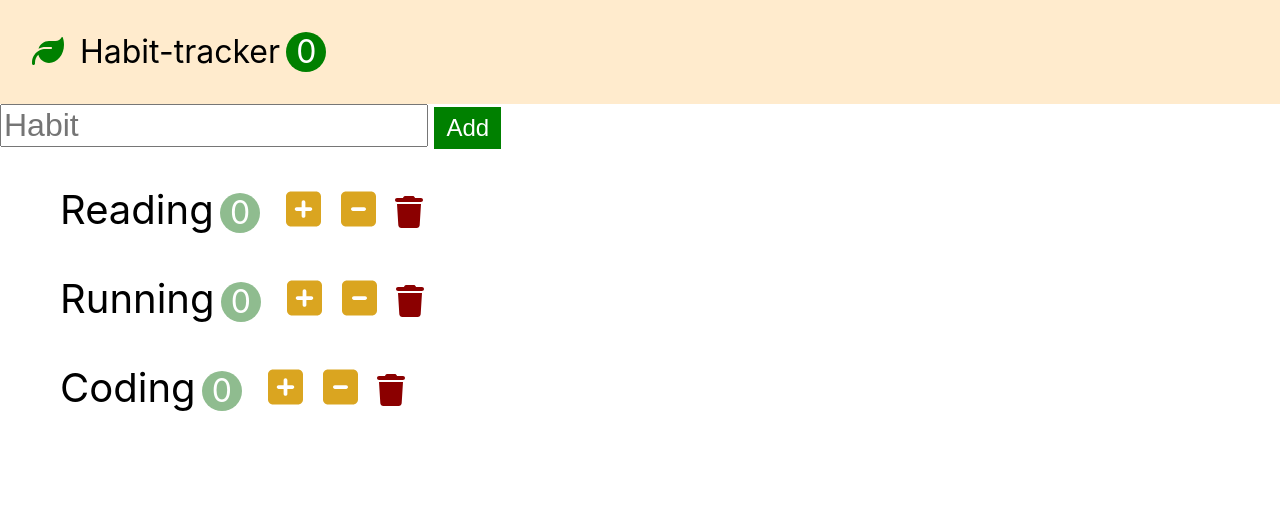
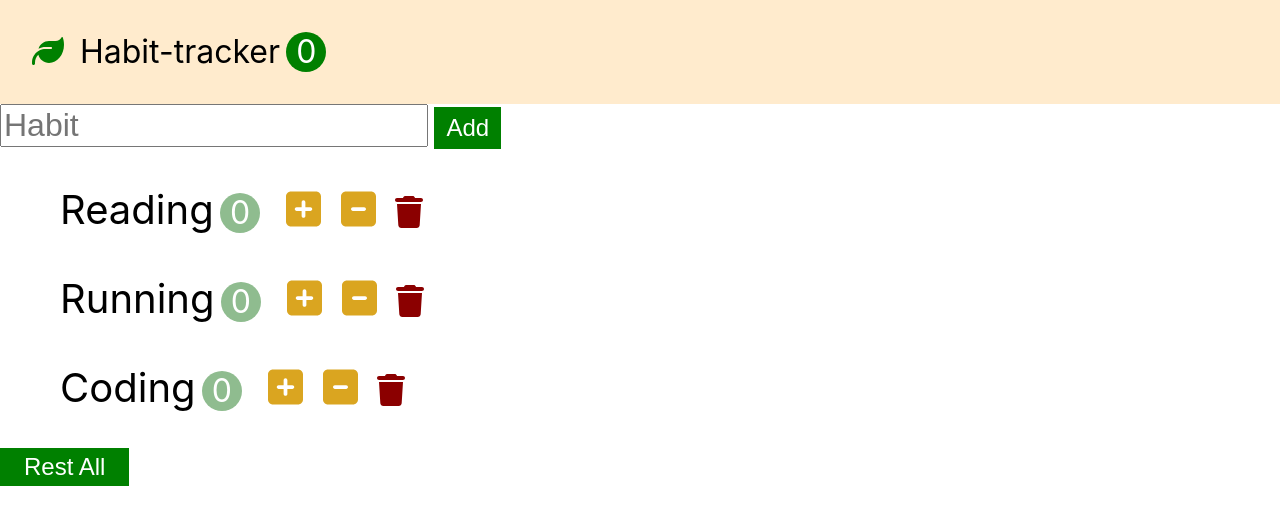
Before and after one commit to jinnkimm7/habit-tracker, a React (Create React App) app: page / in a window 1280 px wide. Shown: the top 524 px of the page. Built offline with nearby package versions, Linux system fonts and the light colour scheme.

Commit message:
React: Reset

```diff
--- a/src/App.css
+++ b/src/App.css
@@ -83,3 +83,10 @@ button {
   color: darkred;
   font-size: 2rem;
 }
+
+.habits-reset {
+  font-size: 1.5rem;
+  background-color: green;
+  color: white;
+  padding: 0.2em 1em;
+}
--- a/src/app.jsx
+++ b/src/app.jsx
@@ -37,6 +37,14 @@ class App extends Component {
     this.setState({ habits: habits});
   };
 
+  handleReset = () => {
+    const habits = this.state.habits.map((habit) => {
+      habit.count = 0;
+      return habit;
+    });
+    this.setState({habits: habits});
+  };
+
   render() {
     return (
       <>
@@ -47,6 +55,7 @@ class App extends Component {
           onDecrement={this.handleDecrement}
           onDelete={this.handleDelete}
           onAdd={this.handleAdd}
+          onReset={this.handleReset}
         />
       </>
     )
--- a/src/components/habits.jsx
+++ b/src/components/habits.jsx
@@ -36,7 +36,11 @@ class Habits extends Component {
           ))
         }
       </ul>
-      </>
+      <button
+        className="habits-reset"
+        onClick={this.props.onReset}
+      >Rest All</button>
+    </>
     )
   }
 }
```
